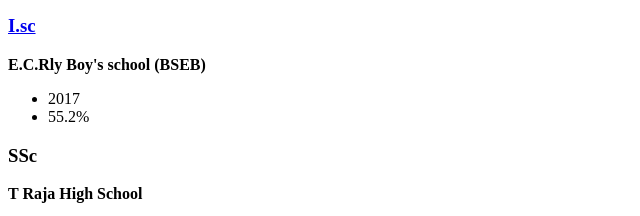
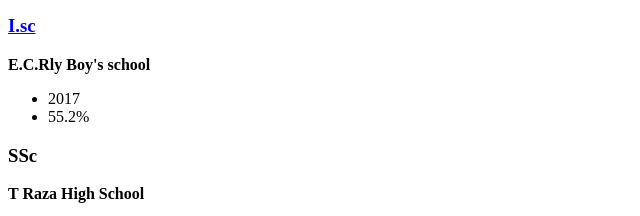
Before and after one commit to IsmailPlease/CV, a plain HTML site: page index.html in a window 1280 px wide. Shown: the part 555-771 px from the top of the page, 0-640 px from the left. Drawn offline with Linux system fonts and the light colour scheme.

Commit message:
Update index.html

```diff
--- a/index.html
+++ b/index.html
@@ -31,14 +31,14 @@
           </ul>
           </p>
 <h3><a href="https://byjus.com/full-form/isc-full-form/#:~:text=The%20full%20form%20of%20ISC%20is%20Indian%20School%20Certificate.,for%20Indian%20School%20Certificate%20Examinations">I.sc</a></h3>
-<p><strong>E.C.Rly Boy's school (BSEB)</strong>
+<p><strong>E.C.Rly Boy's school </strong>
 </p>
   <ul>
     <li>2017</li>
     <li>55.2%</li>
   </ul>
 <h3>SSc</h3>
-<p><strong>T Raja High School</strong>
+<p><strong>T Raza High School</strong>
   <ul>
     <li>2015</li>
     <li>9cgpa</li>
```
